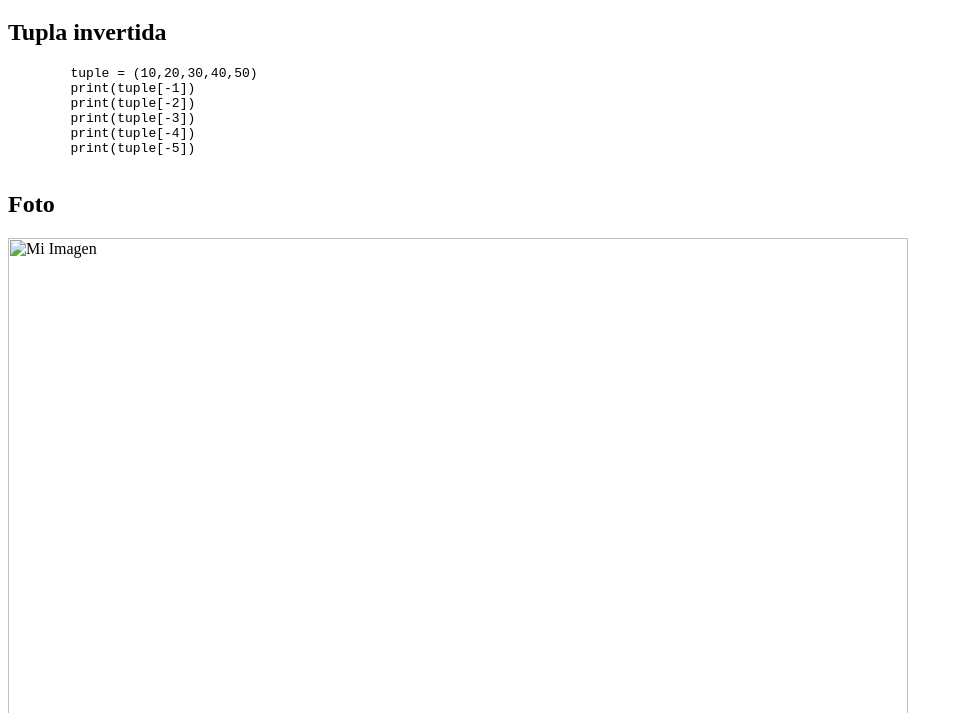
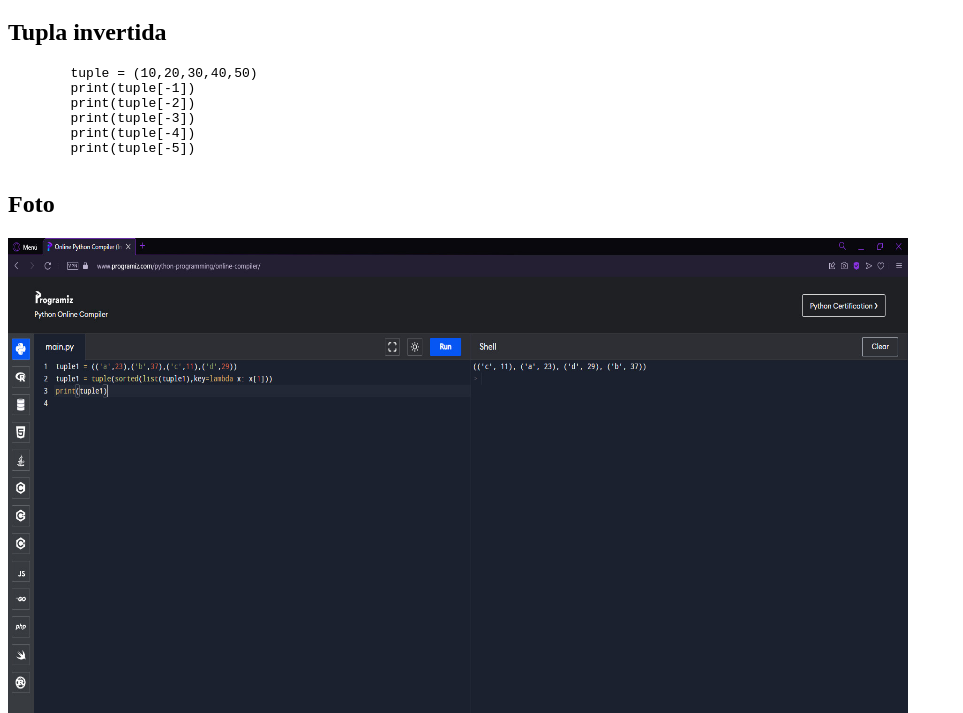
Before and after one commit to maed04/Analisis-de-Algoritmos, a plain HTML site: page Tupp/tup/tup1.html in a window 1280 px wide. Shown: the part 87-800 px from the top of the page, without its empty margins (0-963 px from the left). Drawn offline with Linux system fonts and the light colour scheme.

Commit message:
Add files via upload

```diff
--- a/Tupp/tup/tup1.html
+++ b/Tupp/tup/tup1.html
@@ -27,7 +27,7 @@
         <!-- </py-script> -->
 
           <h2>Foto</h2>
-          <img src="img/Captura_de_pantalla_526.png" alt="Mi Imagen" width="900" height="600">
+          <img src="img/Captura de pantalla (533).jpg" alt="Mi Imagen" width="900" height="600">
     </main>
 
     <footer>
```
Also changed, not shown: Tupp/tup/img/Captura de pantalla (526).jpg (added), Tupp/tup/img/Captura de pantalla (527).jpg (added), Tupp/tup/img/Captura de pantalla (528).jpg (added), Tupp/tup/img/Captura de pantalla (529).jpg (added), Tupp/tup/img/Captura de pantalla (530).jpg (added), Tupp/tup/img/Captura de pantalla (531).jpg (added), Tupp/tup/img/Captura de pantalla (532).jpg (added), Tupp/tup/img/Captura de pantalla (533).jpg (added), Tupp/tup/img/Captura de pantalla (534).jpg (added), Tupp/tup/img/Captura de pantalla (535).jpg (added).
